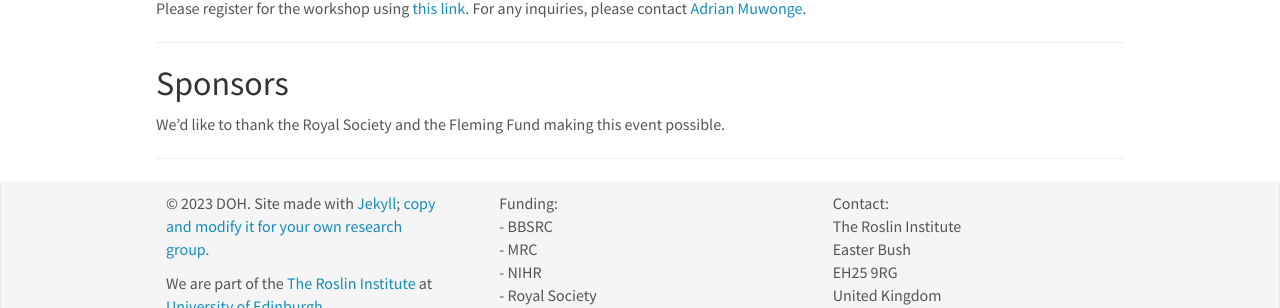
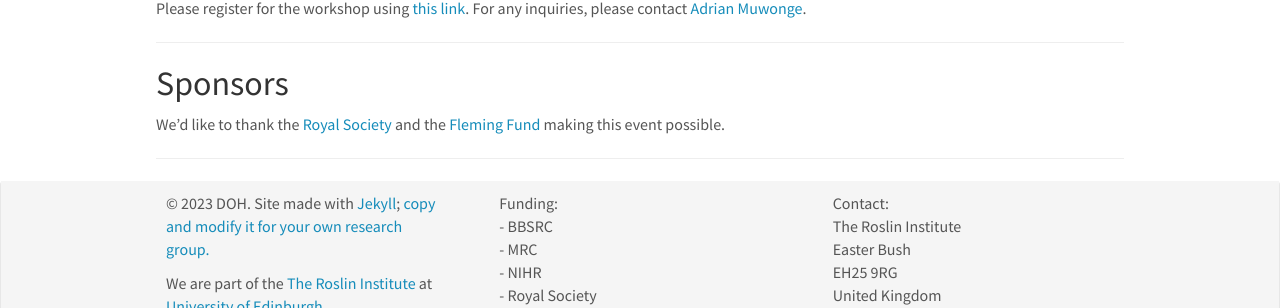
Before and after one commit to Digital-One-Health/digital-one-health.github.io, a Jekyll site: the page built from _pages/doh-workshop.md, in a window 1280 px wide and 900 px high, scrolled down 2446 px. Shown: the part 489-797 px from the top of the window. Built offline with Jekyll 4.4.1, drawn with Linux system fonts in a browser that asks for light colours; nearby versions of some CDN libraries; comment, search, counter and statistics services are not loaded; some of the changed lines change nothing that is shown.

Commit message:
Added hyperlinks

```diff
--- a/_pages/doh-workshop.md
+++ b/_pages/doh-workshop.md
@@ -148,6 +148,6 @@ Please register for the workshop using [this link](https://forms.office.com/e/bR
 
 ## Sponsors
 
-We'd like to thank the Royal Society and the Fleming Fund making this event possible.
+We'd like to thank the [Royal Society](https://royalsociety.org/) and the [Fleming Fund](https://www.flemingfund.org/) making this event possible.
 
 ---
```
Also changed, not shown: 1 other file.
